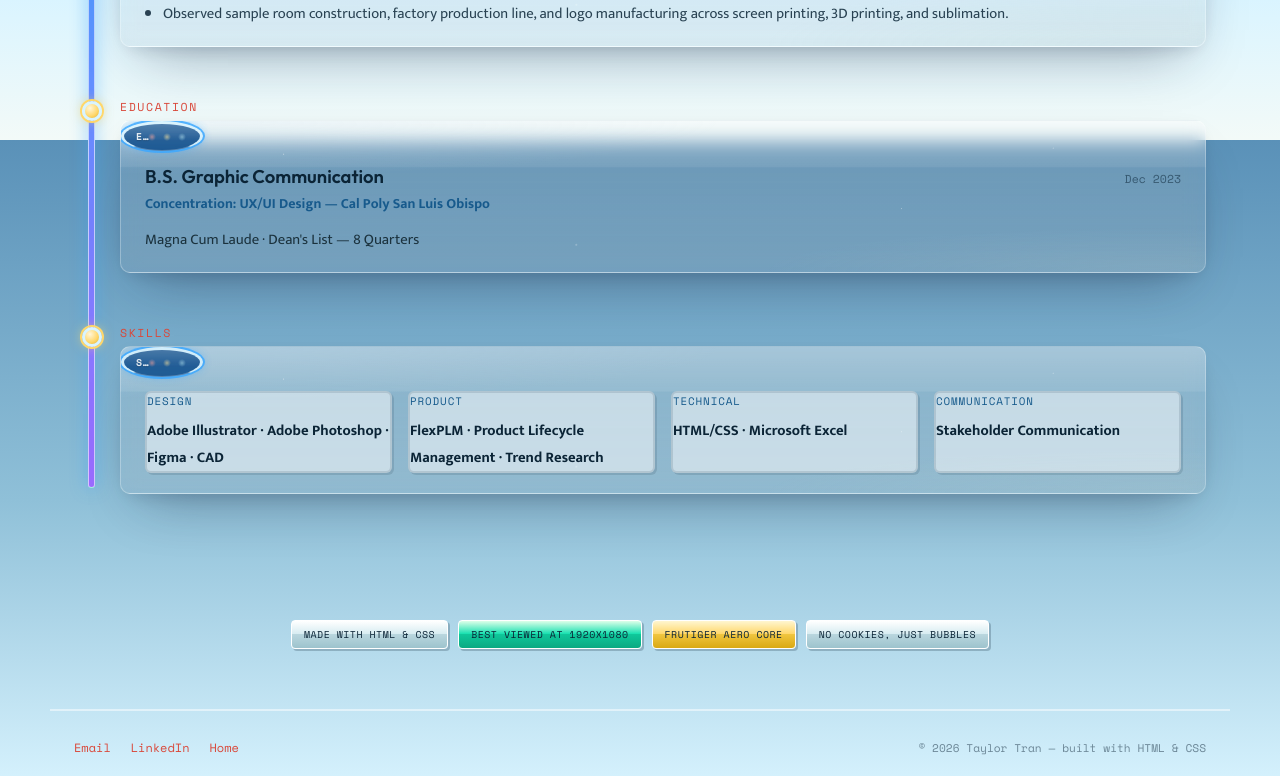
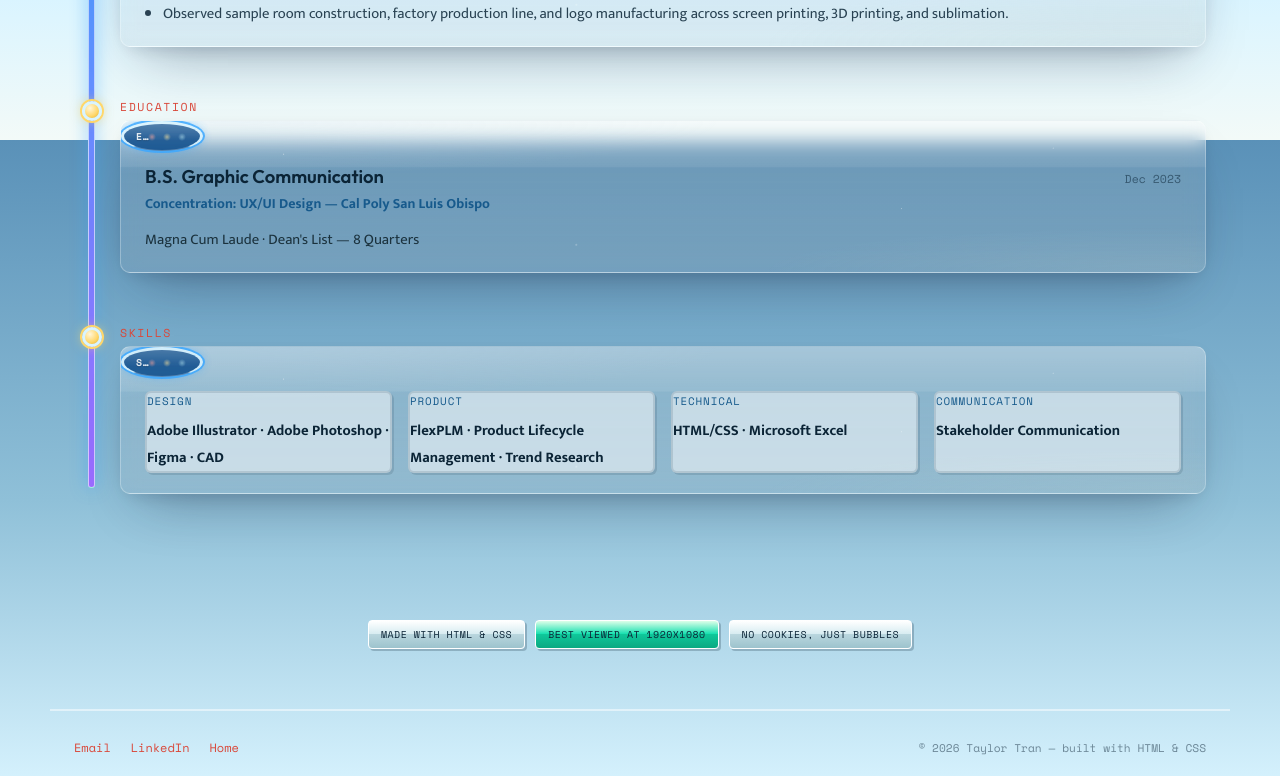
Before and after one commit to taayylort/footwearportfolio, a plain HTML site: page resume.html in a window 1280 px wide. Shown: the part 1460-2236 px from the top of the page. Drawn offline with nearby package versions, Linux system fonts and the light colour scheme.

Commit message:
Update resume.html

```diff
--- a/resume.html
+++ b/resume.html
@@ -170,7 +170,6 @@
 <div class="badge-row">
   <span class="badge">MADE WITH HTML &amp; CSS</span>
   <span class="badge badge-teal">BEST VIEWED AT 1920x1080</span>
-  <span class="badge badge-gold">FRUTIGER AERO CORE</span>
   <span class="badge">NO COOKIES, JUST BUBBLES</span>
 </div>
 <footer class="site-footer">
```
